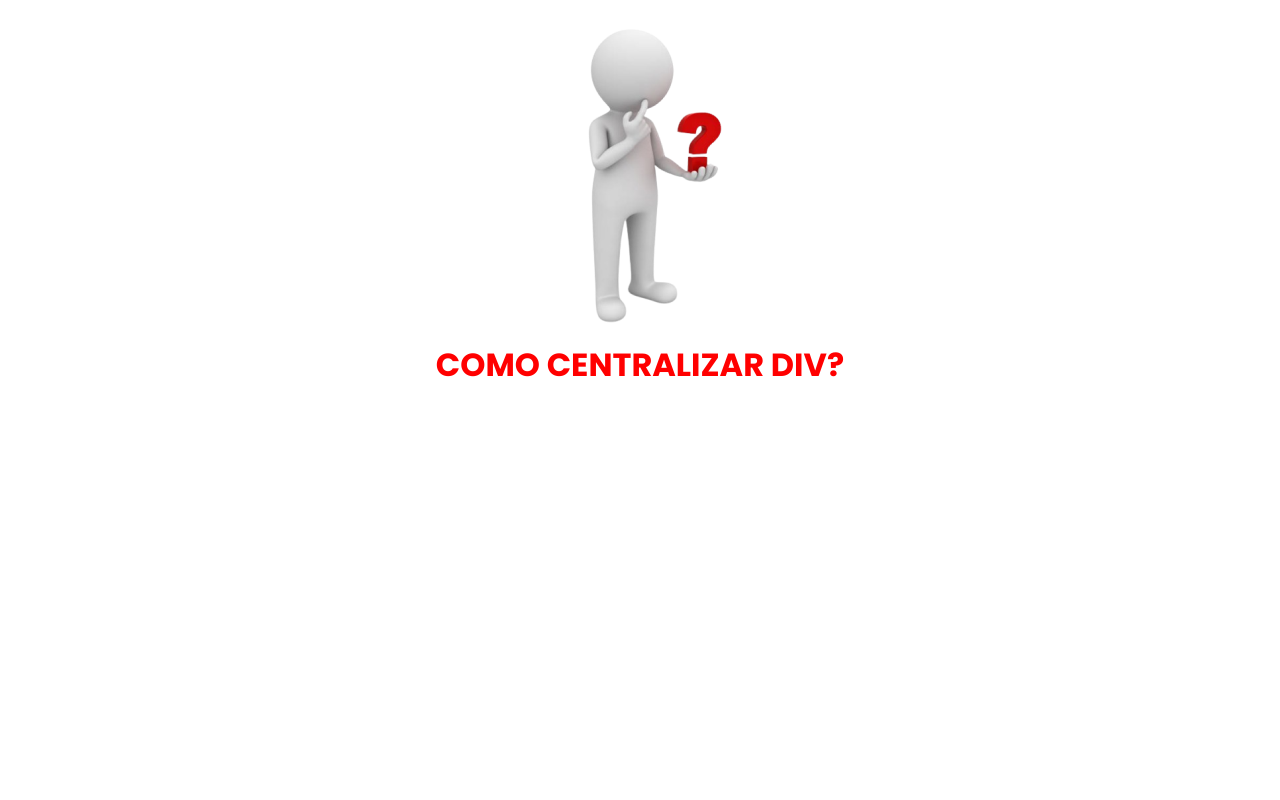
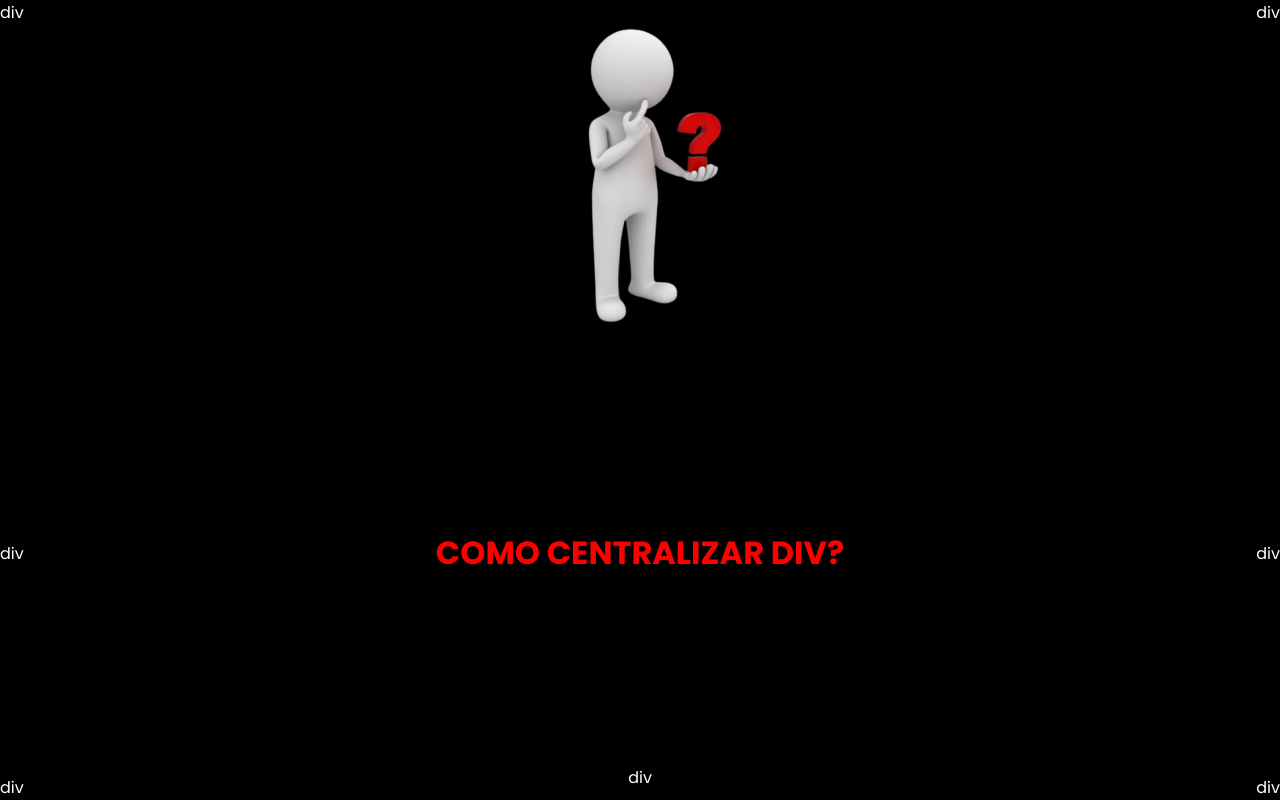
Before and after one commit to Maua-Dev/dev_in_the_dark_teste1, a plain HTML site: page index.html in a window 1280 px wide. Drawn offline with Linux system fonts and the light colour scheme.

Commit message:
gabarito

```diff
--- a/index.html
+++ b/index.html
@@ -18,9 +18,9 @@
     <p class="div" id="top-right" >div</p>
     <p class="div" id="bottom-left" >div</p>
     <p class="div" id="bottom-right" >div</p>
-    <div style='display: flex; flex-direction: column; align-items: center; justify-content: space-between; padding-top: 10px; padding-bottom: 10px;'>
+    <div style='display: flex; height: 100vh; flex-direction: column; align-items: center; justify-content: space-between; padding-top: 10px; padding-bottom: 10px;'>
         <img src="./images/thinking.png" alt="CRIA">
-        <div style="display: flex; flex-direction: row; align-items: center; justify-content: space-between;">
+        <div style="display: flex; flex-direction: row; align-items: center; justify-content: space-between; width: 100%;">
             <p>div</p>
             <h1 style="color: red;">COMO CENTRALIZAR DIV?</h1>
             <p>div</p>
--- a/styles.css
+++ b/styles.css
@@ -1,11 +1,17 @@
 * {
     /* Não altere nada aqui dentro */
+    background-color: black;
     font-family: "Poppins", sans-serif;
 
     margin: 0;
     padding: 0;
     border: 0;
     box-sizing: border-box;
+}
+
+body {
+    width: 100%;
+    height: 100%;
 }
 
 p {
```
